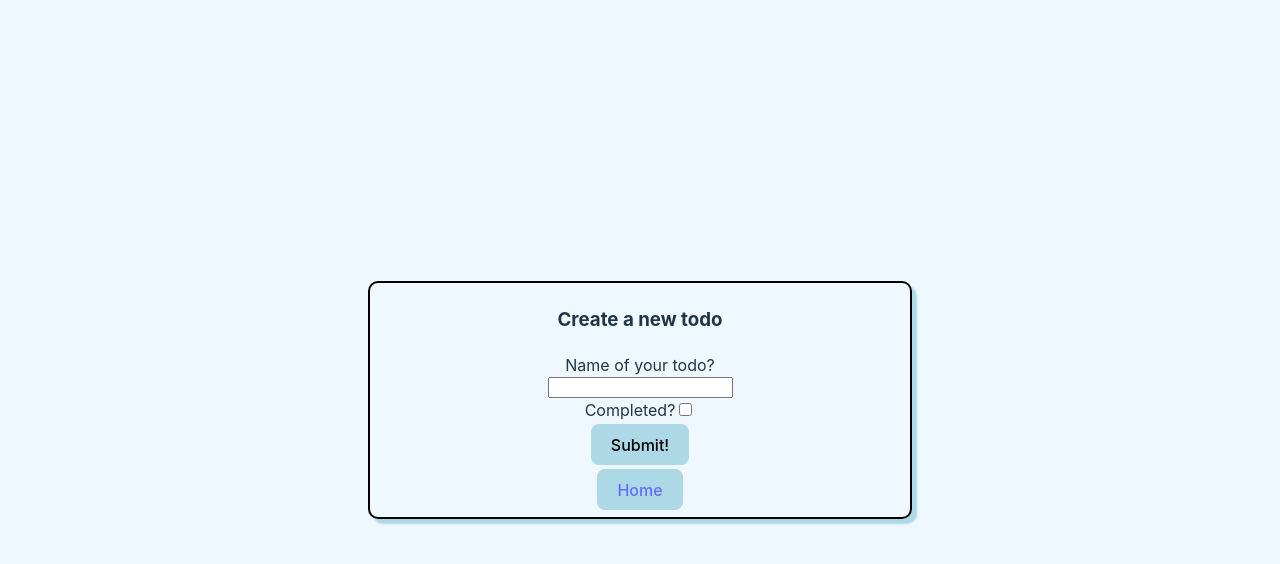
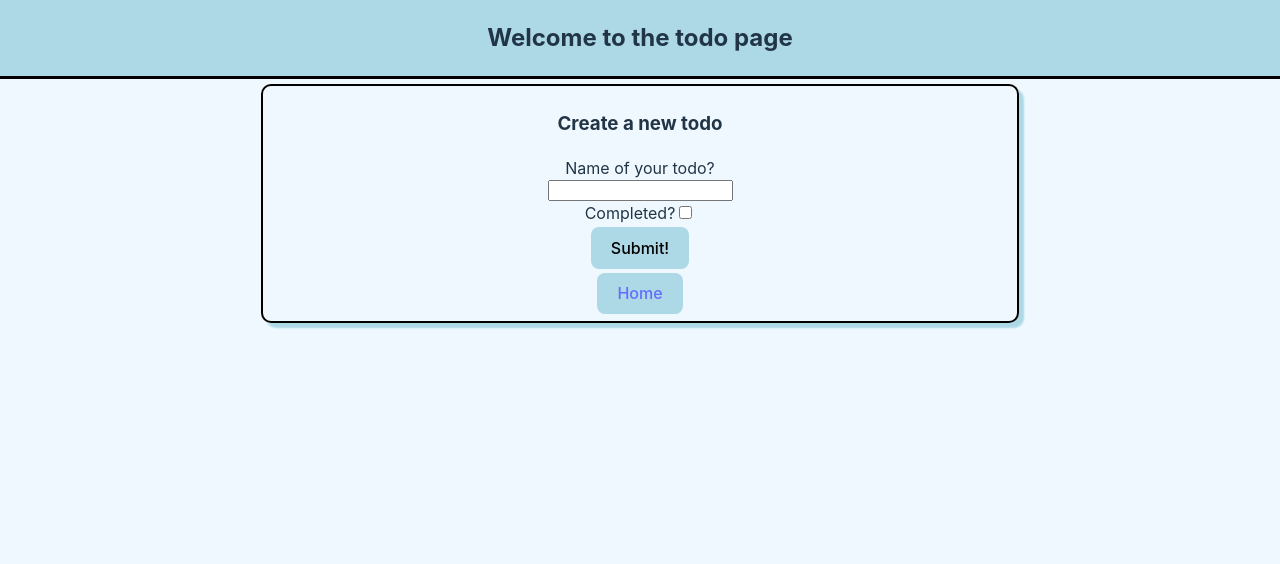
Before and after one commit to kurt-ccm/todo-app, a Vue app: page /input in a window 1280 px wide. Shown: the top 564 px of the page. Built offline with nearby package versions, Linux system fonts and the light colour scheme.

Commit message:
Header added, updated styling

```diff
--- a/src/App.vue
+++ b/src/App.vue
@@ -1,29 +1,10 @@
 <script setup lang="ts">
-// import router from './router';
-
-// import { computed, onMounted, ref } from 'vue';
-// import axios from 'axios';
-
-
-// import {Todo} from './helpers/types'
-
-
-
-
-
-
-
-// function submitForm(e:string,r:boolean) {
-//   console.log(e,r);
-//   router.replace('/');
-
-// }
-
-
+import TheHeader from './components/TheHeader.vue'
 
 </script>
 
 <template>
+  <the-header></the-header>
   <div id="main">
     <router-view></router-view>
   </div>
@@ -31,7 +12,7 @@
 
 <style scoped>
 #main {
-  width: 85%;
+  width: 60%;
   margin: auto;
   text-align: center;
 }
--- a/src/components/BaseCard.vue
+++ b/src/components/BaseCard.vue
@@ -13,5 +13,6 @@ div {
     box-shadow: 5px 5px 2px lightblue;
     padding: 5px;
     /* width: fit-content; */
+    margin: 5px;
 }
 </style>
--- /dev/null
+++ b/src/components/TheHeader.vue
@@ -0,0 +1,16 @@
+<template>
+    <header>
+        <h2>Welcome to the todo page</h2>
+    </header>
+</template>
+
+<style scoped>
+header {
+    width: 100%;
+    height: fit-content;
+    background-color: lightblue;
+    border-bottom: 3px solid black;
+    display: flex;
+    justify-content: center;
+}
+</style>
--- /dev/null
+++ b/src/helpers/rules.ts
@@ -0,0 +1,9 @@
+import { required, helpers } from '@vuelidate/validators';
+
+export const rules = {
+    todoName: {
+        required,
+        hasSpaces: helpers.withMessage('Only letters and spaces', (value: string) => /^[a-z\s]+$/i.test(value.trim())),
+        includesVue: helpers.withMessage('Must contain the word "vue" please!', (value: string) => value.trim().toLowerCase().includes('vue'))
+    }
+}
--- a/src/pages/HomePage.vue
+++ b/src/pages/HomePage.vue
@@ -1,4 +1,5 @@
 <script setup lang="ts">
+
 import axios from 'axios';
 import { ref, computed, onMounted } from 'vue';
 import { Todo } from '../helpers/types';
@@ -18,7 +19,7 @@ const dataIsLoaded = ref(false);
 
 
 const searchParam = ref('');
-
+const searchIsVisible = ref(false);
 const displayedData = ref();
 
 
@@ -103,6 +104,8 @@ function filterData() {
 
 function refreshData() {
     displayedData.value = todoData.value;
+    searchParam.value = '';
+    searchIsVisible.value = false;
 }
 
 onMounted(() => {
@@ -111,27 +114,28 @@ onMounted(() => {
 </script>
 
 <template>
-    <base-card>
     <div id="home-page">
-            <h2>Hello! Welcome to your todo site.</h2>
-            <base-button><router-link to="/input">Create a new todo</router-link></base-button>
-            <div>
+        <base-card style="margin-bottom: 15px;">
             <div>
                 <base-button @click="refreshData">Refresh</base-button>
-                </div>
-
+                <base-button><router-link to="/input">Create a new todo</router-link></base-button>
                 <base-button @click="filter(true)">Only show completed todos</base-button>
                 <base-button @click="filter(false)">Only show non-completed todos</base-button>
             </div>
 
             <div>
+                <base-button @click="searchIsVisible = true" v-if="!searchIsVisible">Search by text?</base-button>
+                <div v-else>
                     <input type="text" v-model="searchParam" placeholder="Search here...">
                     <button @click="filterData">Search!</button>
                 </div>
-            <table v-if="dataIsLoaded && todoData">
+            </div>
+        </base-card>
+
+
+        <table v-if="dataIsLoaded && displayedData.length">
             <tr>
                 <th>Title
-
                     <base-button @click="toggleAscending"><font-awesome-icon
                             :icon="['fas', 'angle-up']"></font-awesome-icon></base-button>
                     <base-button @click="toggleDescending"><font-awesome-icon
@@ -144,7 +148,8 @@ onMounted(() => {
                 <th>{{ data.todoName }}</th>
                 <th :class="data.isComplete ? 'completed' : 'not-completed'">{{ data.isComplete }}</th>
                 <th>
-                        <base-button><router-link :to="{ name: 'details', params: { id: data._id } }">View details</router-link></base-button>
+                    <base-button><router-link :to="{ name: 'details', params: { id: data._id } }">View
+                            details</router-link></base-button>
                     <base-button @click="handleDelete(data._id)"><font-awesome-icon
                             :icon="['fas', 'trash-can']" /></base-button>
                 </th>
@@ -152,7 +157,6 @@ onMounted(() => {
         </table>
         <h3 v-else>No data is available. Try creating a todo!</h3>
     </div>
-    </base-card>
 </template>
 
 <style scoped>
@@ -166,6 +170,8 @@ onMounted(() => {
 
 table {
     border: solid 2px black;
+    width: 90%;
+    align-self: center;
 }
 
 #home-page {
@@ -182,7 +188,7 @@ table {
 }
 
 th {
-    border: solid 2px rgb(48, 48, 188);
+    border: solid 1px rgb(48, 48, 188);
 }
 
 button {
--- a/src/pages/TodoDetails.vue
+++ b/src/pages/TodoDetails.vue
@@ -5,6 +5,8 @@ import { Ref, onMounted, ref } from 'vue';
 import { apiURL } from '../helpers/apiURL';
 import { Todo } from '../helpers/types';
 import router from '../router';
+import useVuelidate from '@vuelidate/core';
+import { rules } from '../helpers/rules';
 
 const props = defineProps(['id'])
 
@@ -14,6 +16,9 @@ const singleTodo: Ref<Todo> = ref({
     todoName: '',
     isComplete: false
 })
+
+const vuelidate = useVuelidate(rules, singleTodo);
+
 
 const getCallById = async () => {
     const { data } = await axios.get(`${apiURL}/${props.id}`);
@@ -29,12 +34,22 @@ const putCall = async () => {
     const { data } = await axios.delete(`${apiURL}/${props.id}`);
     console.log(data);
 
-    if (data.code === 200) {
-        const postArgs = { todoName: singleTodo.value.todoName.trim(), isComplete: singleTodo.value.isComplete }
-        console.log('post arguments', postArgs);
-        const { data } = await axios.post(apiURL, postArgs)
-        console.log(data);
-        router.replace('/');
+    try {
+        vuelidate.value.$touch()
+        if (vuelidate.value.$invalid) {
+            console.log(vuelidate.value.$errors);
+            return
+        }
+
+        if (data.code === 200) {
+            const postArgs = { todoName: singleTodo.value.todoName.trim(), isComplete: singleTodo.value.isComplete }
+            const { data } = await axios.post(apiURL, postArgs)
+            router.replace('/');
+            return data;
+        }
+
+    } catch (error) {
+        throw error
     }
 }
 
@@ -47,14 +62,25 @@ onMounted(() => {
     <base-card>
 
         <div>
-            <h2>Details for todo with id {{ props.id }}:</h2>
+            <h2>Details:</h2>
             <form v-if="dataIsLoaded" disabled>
+                <div id="input-fields">
+                    <input style="width: 60%;" v-model="singleTodo.todoName" :disabled="!dataIsEditable"
+                        @blur="vuelidate.todoName.$touch" />
+                    <span v-if="vuelidate.todoName.$error" class="red-text">
+                        {{ vuelidate.todoName.$errors[0]?.$message }}
+                    </span>
+                    <div>
+                        <input id="isComplete" type="checkbox" v-model="singleTodo.isComplete" :disabled="!dataIsEditable">
+                        <label for="isComplete">Todo completed</label>
+                    </div>
+
+                </div>
+
+
                 <base-button v-if="!dataIsEditable" @click.prevent="dataIsEditable = !dataIsEditable">Edit
                     todo</base-button>
-                <input v-model="singleTodo.todoName" :disabled="!dataIsEditable" />
-                <input id="isComplete" type="checkbox" v-model="singleTodo.isComplete" :disabled="!dataIsEditable">
-                <label for="isComplete">Todo completed</label>
-                <base-button v-if="dataIsEditable" @click.prevent="putCall">Submit changes!</base-button>
+                <base-button v-else @click.prevent="putCall">Submit changes!</base-button>
             </form>
             <p v-else>Data is loading...</p>
             <router-link to="/"><base-button>Home</base-button></router-link>
@@ -62,3 +88,22 @@ onMounted(() => {
 
     </base-card>
 </template>
+
+<style scoped>
+/* div {
+    display: flex;
+    flex-direction: column;
+    justify-content: center;
+} */
+
+#input-fields {
+    display: flex;
+    flex-direction: column;
+    align-items: center;
+
+}
+
+.red-text {
+    color: red
+}
+</style>
--- a/src/pages/TodoInputForm.vue
+++ b/src/pages/TodoInputForm.vue
@@ -4,24 +4,19 @@ import { Ref, ref } from 'vue';
 import router from '../router';
 import useVuelidate from '@vuelidate/core';
 
-import { required, helpers } from '@vuelidate/validators';
 import { Todo } from '../helpers/types';
 import { apiURL } from '../helpers/apiURL';
+
+import { rules } from '../helpers/rules';
 
 const newTodo: Ref<Todo> = ref({
     todoName: '',
     isComplete: false
 })
 
-const hasSpaces = (value: string) => /^[a-z\s]+$/i.test(value.trim())
-const includesVue = (value: string) => value.trim().toLowerCase().includes('vue')
-const rules = {
-    todoName: {
-        required,
-        hasSpaces: helpers.withMessage('Only letters and spaces', hasSpaces),
-        includesVue: helpers.withMessage('Must contain the word "vue" please!', includesVue)
-    }
-}
+// const hasSpaces = (value: string) => /^[a-z\s]+$/i.test(value.trim())
+// const includesVue = (value: string) => value.trim().toLowerCase().includes('vue')
+
 
 const vuelidate = useVuelidate(rules, newTodo);
 
@@ -31,8 +26,6 @@ async function postCall() {
         vuelidate.value.$touch()
         if (vuelidate.value.$invalid) {
             console.log(vuelidate.value.$errors);
-
-            alert('hey thats not cool')
             return
         }
 
--- a/src/style.css
+++ b/src/style.css
@@ -24,9 +24,8 @@ a:hover {
 
 body {
   background-color: aliceblue;
-
+  width: 100vw;
   margin: 0;
-  display: flex;
   place-items: center;
   min-width: 320px;
   min-height: 100vh;
@@ -63,9 +62,9 @@ button:focus-visible {
 #app {
 
   max-width: 1280px;
-  width: 50%;
-  margin: auto;
-  padding: 2rem;
+  width: 100%;
+  margin: 0;
+  padding: 0;
   text-align: center;
 }
 
```
Lines whose indentation alone changed are shown as unchanged.
